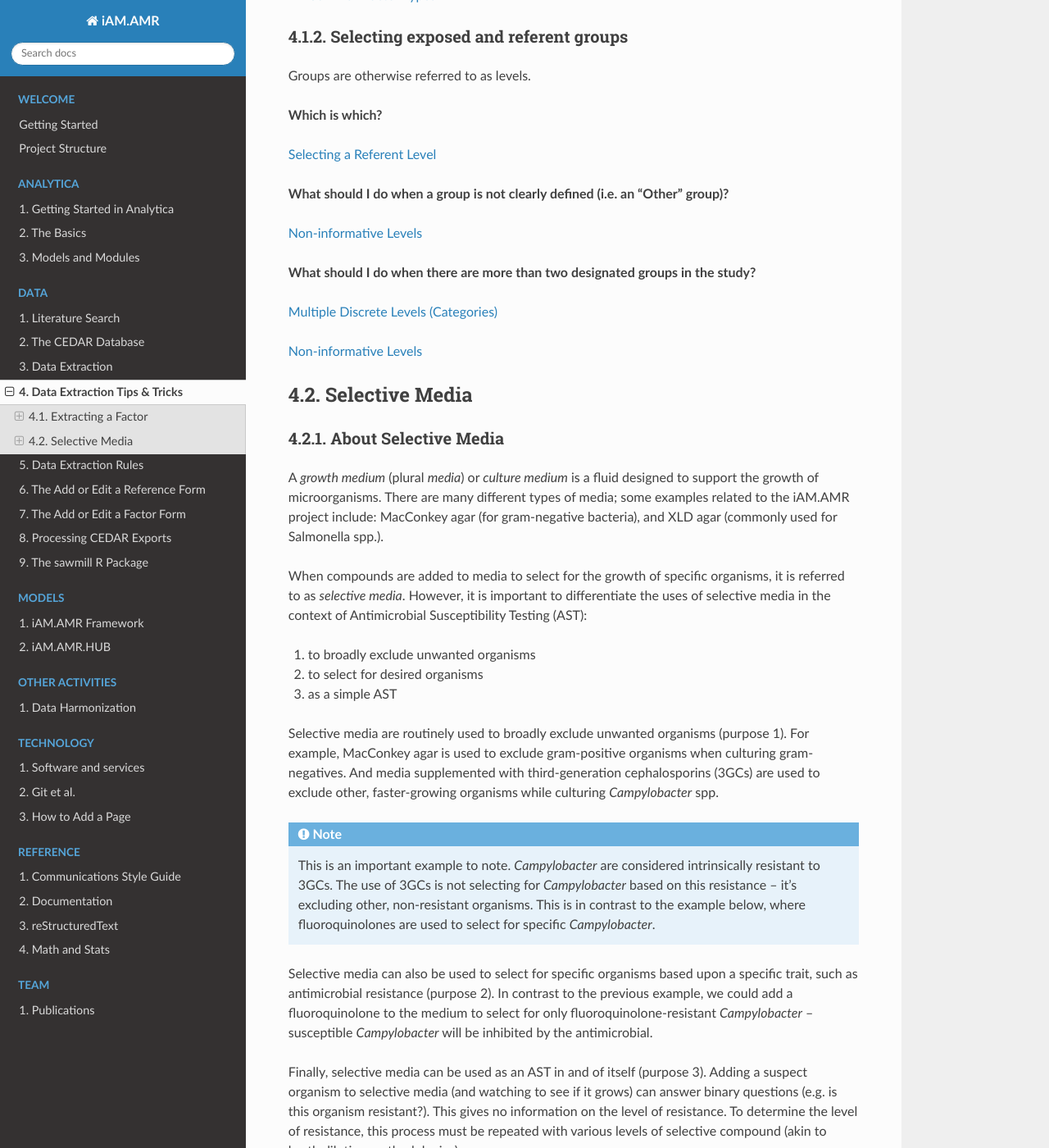
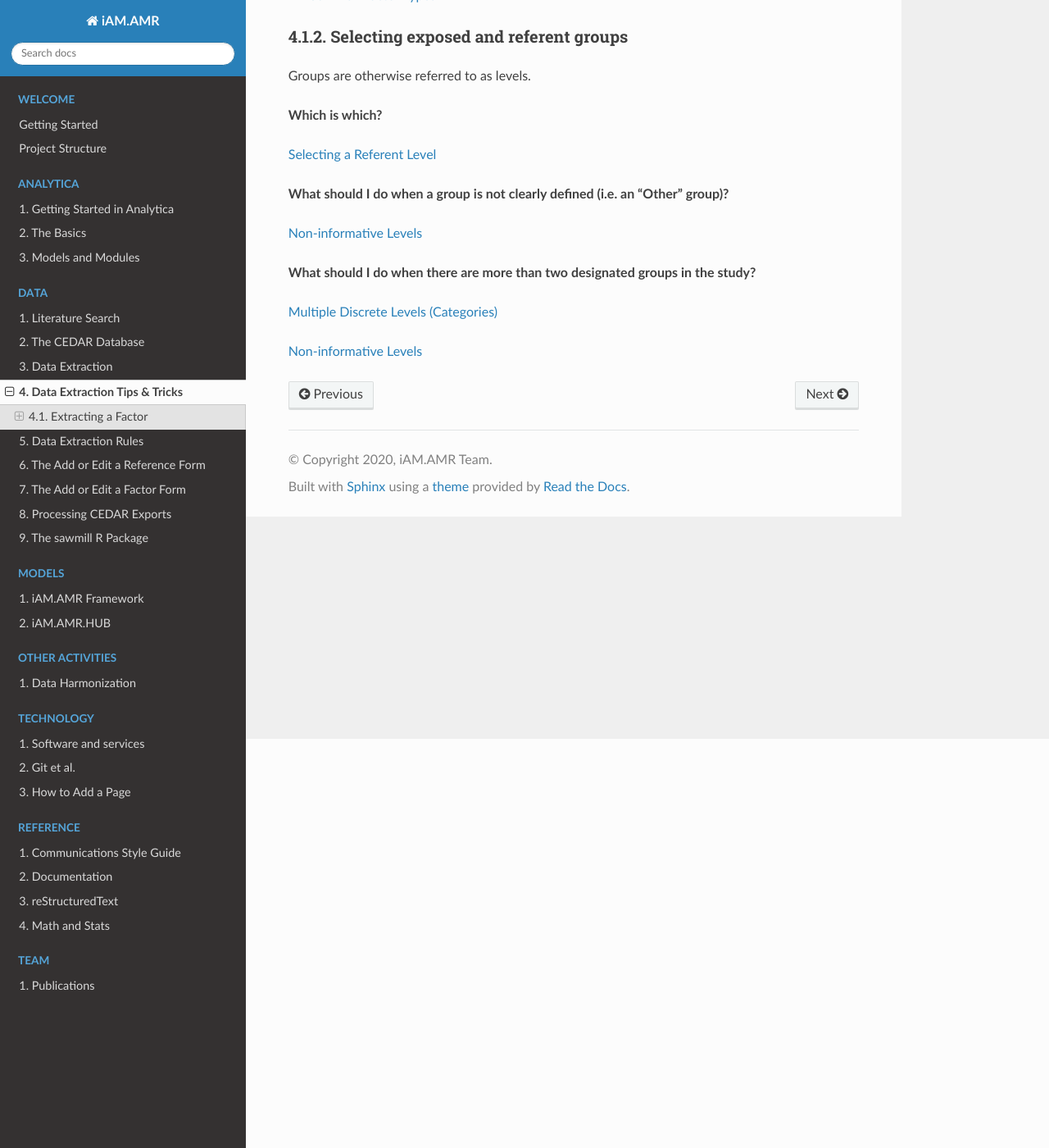
Before and after one commit to iAM-AMR/iAM.AMR.DOC, a Sphinx documentation site: the page built from source/data_extraction/tips_and_tricks.rst, in a window 1280 px wide and 1400 px high, scrolled down 499 px. Shown: the whole window at 82% size. Built offline with Sphinx 7.4.7 and the Read the Docs theme 2.0.0, drawn with Linux system fonts in a browser that asks for light colours; pages that are not in the unit, such as notebooks, are missing from menus; a script that is not in the unit is left out; some of the changed text lies outside the part shown.

Commit message:
Move Selective Media

```diff
--- a/source/data_extraction/tips_and_tricks.rst
+++ b/source/data_extraction/tips_and_tricks.rst
@@ -38,35 +38,3 @@ Groups are otherwise referred to as levels.
 :ref:`Multiple Discrete Levels (Categories) <data_extraction/data_extract_rules:Multiple Discrete Levels (Categories)>`
 
 :ref:`Non-informative Levels <data_extraction/data_extract_rules:Non-informative Levels>`
-
-
-Selective Media
----------------
-
-About Selective Media
-~~~~~~~~~~~~~~~~~~~~~
-
-A *growth medium* (plural *media*) or *culture medium* is a fluid designed to support the growth of microorganisms. There are many different types of media; some examples related to the iAM.AMR project include: MacConkey agar (for gram-negative bacteria), and XLD agar (commonly used for Salmonella spp.).
-
-When compounds are added to media to select for the growth of specific organisms, it is referred to as *selective media*. However, it is important to differentiate the uses of selective media in the context of Antimicrobial Susceptibility Testing (AST):
-
-#. to broadly exclude unwanted organisms
-#. to select for desired organisms
-#. as a simple AST
-
-Selective media are routinely used to broadly exclude unwanted organisms (purpose 1). For example, MacConkey agar is used to exclude gram-positive organisms when culturing gram-negatives. And media supplemented with third-generation cephalosporins (3GCs) are used to exclude other, faster-growing organisms while culturing *Campylobacter* spp.
-
-.. note:: This is an important example to note. *Campylobacter* are considered intrinsically resistant to 3GCs. The use of 3GCs is not selecting for *Campylobacter* based on this resistance – it’s excluding other, non-resistant organisms. This is in contrast to the example below, where fluoroquinolones are used to select for specific *Campylobacter*.
-
-Selective media can also be used to select for specific organisms based upon a specific trait, such as antimicrobial resistance (purpose 2). In contrast to the previous example, we could add a fluoroquinolone to the medium to select for only fluoroquinolone-resistant *Campylobacter* – susceptible *Campylobacter* will be inhibited by the antimicrobial.
-
-Finally, selective media can be used as an AST in and of itself (purpose 3). Adding a suspect organism to selective media (and watching to see if it grows) can answer binary questions (e.g. is this organism resistant?). This gives no information on the level of resistance. To determine the level of resistance, this process must be repeated with various levels of selective compound (akin to broth dilution methodologies).
-
-Selective Media in CEDAR
-~~~~~~~~~~~~~~~~~~~~~~~~
-
-- In the context of data extraction, we only consider “selective media” as used for purpose 2: *to select for desired organisms*.
-- As per our data extraction rules, we prefer results from non-selective media where available.
-- There is a separate field for indicating where selective media are used for growth/culture, and for the AST itself (which can also be via selective media, as described above).
-
-.. hint:: Another way to think of this distinction: we only consider media “selective“ in the context of data extraction where the added compound could differentiate between organisms of the same species, based on an acquired resistance.
```
